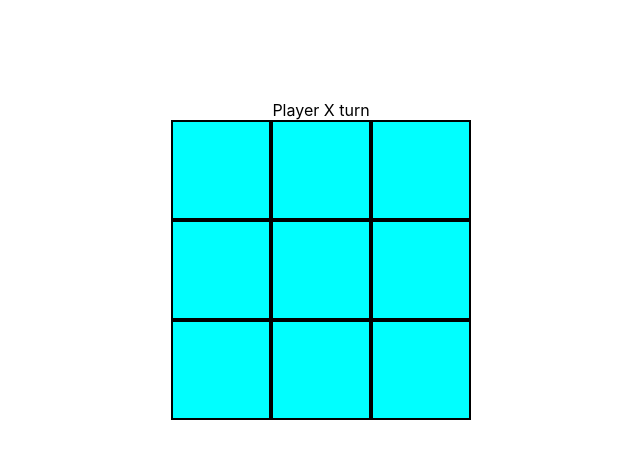
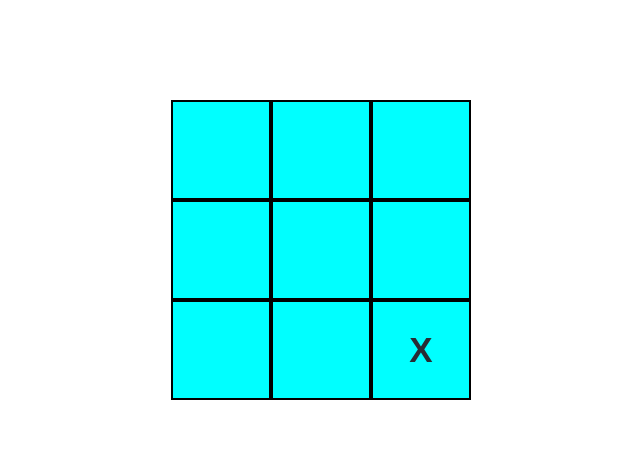
Before and after one commit to kapiljhajhria/projetc_01_react, a React (Create React App) app: page / in a window 1280 px wide. Shown: the top 458 px of the page, without its empty margins (319-959 px from the left). Built offline with nearby package versions, Linux system fonts and the light colour scheme.

Commit message:
printing correct array in terminal

```diff
--- a/src/App.js
+++ b/src/App.js
@@ -1,13 +1,11 @@
 import React from 'react';
-import logo from './logo.svg';
 import './App.css';
-import Square from './Square'
-import Grid from './Grid'
+import Game from './Game'
 
 function App() {
   return (
     <div className="App">
-    <Grid></Grid>
+    <Game/>
 
     </div>
   );
--- /dev/null
+++ b/src/Game/index.js
@@ -0,0 +1,109 @@
+import React from 'react'
+import './styles.css'
+import Grid from "../Grid";
+class Game extends React.Component {
+
+    constructor(props) {
+        super(props);
+        this.state = {
+            //initial state of grid
+            gameArray:[Array(9).fill(null),[null,null,null,null,null,null,null,null,'X',]],
+            sqaures:[],
+            isXnext: true,
+            status: 'Player X turn',
+            gameOver: false,
+            isGameDraw: false,
+        }
+    }
+
+    handleClick(index) {
+        if (this.state.gameOver) {
+            if (this.state.isGameDraw) {
+                alert("No More Moves left, Please start over");
+            } else {
+                alert("game Won, refresh page to start over");
+            }
+
+        } else {
+            let squaresCopy = this.state.gameArray.slice(-1)[0].slice();
+            console.log(squaresCopy);
+            if (squaresCopy[index] !== null) {
+                return;
+            }
+            squaresCopy[index] = this.state.isXnext ? 'X' : 'O';
+
+            if (this.gameWon(squaresCopy)) {
+                this.setState({
+                    squares: squaresCopy,
+                    status: !this.state.isXnext ? 'Player O Won' : 'Plaer X Won',
+                    gameOver: true
+                });
+            } else if (this.gameDraw(squaresCopy)) {
+                this.setState({
+                    squares: squaresCopy,
+                    status: 'Game Drawn',
+                    gameOver: true,
+                    isGameDraw: true
+                });
+            } else {
+                this.state.gameArray.push(squaresCopy);
+                this.setState({
+
+                    squares: squaresCopy,
+                    isXnext: !this.state.isXnext,
+                    status: !this.state.isXnext ? 'Player X turn' : 'Plaer O turn',
+                })
+            }
+        }
+        //update the state
+
+    }
+
+    gameDraw(squaresList) {
+        return squaresList.every((el) => el !== null);
+    }
+
+    gameWon(squaresList) {
+        if (squaresList[0] === 'X' && squaresList[1] === 'X' && squaresList[2] === 'X')
+            return true;
+        else if (squaresList[0] === 'O' && squaresList[1] === 'O' && squaresList[2] === 'O')
+            return true;
+        else if (squaresList[3] === 'X' && squaresList[4] === 'X' && squaresList[5] === 'X')
+            return true;
+        else if (squaresList[3] === 'O' && squaresList[4] === 'O' && squaresList[5] === 'O')
+            return true;
+        else if (squaresList[6] === 'X' && squaresList[7] === 'X' && squaresList[8] === 'X')
+            return true;
+        else if (squaresList[6] === 'O' && squaresList[7] === 'O' && squaresList[8] === 'O')
+            return true;
+        else if (squaresList[0] === 'X' && squaresList[3] === 'X' && squaresList[6] === 'X')
+            return true;
+        else if (squaresList[0] === 'O' && squaresList[3] === 'O' && squaresList[6] === 'O')
+            return true;
+        else if (squaresList[1] === 'X' && squaresList[4] === 'X' && squaresList[7] === 'X')
+            return true;
+        else if (squaresList[1] === 'O' && squaresList[4] === 'O' && squaresList[7] === 'O')
+            return true;
+        else if (squaresList[2] === 'X' && squaresList[5] === 'X' && squaresList[8] === 'X')
+            return true;
+        else if (squaresList[2] === 'O' && squaresList[5] === 'O' && squaresList[8] === 'O')
+            return true;
+        else if (squaresList[0] === 'X' && squaresList[4] === 'X' && squaresList[8] === 'X')
+            return true;
+        else if (squaresList[0] === 'O' && squaresList[4] === 'O' && squaresList[8] === 'O')
+            return true;
+        else if (squaresList[2] === 'X' && squaresList[4] === 'X' && squaresList[6] === 'X')
+            return true;
+        else if (squaresList[2] === 'O' && squaresList[4] === 'O' && squaresList[6] === 'O')
+            return true;
+        return false;
+    }
+
+    render() {
+        return (
+            <Grid squares={this.state.gameArray.slice(-1)[0]} handleClick={(index) =>this.handleClick(index)}/>
+        );
+    }
+}
+
+export default Game;
--- a/src/Grid/index.js
+++ b/src/Grid/index.js
@@ -8,105 +8,23 @@ class Grid extends React.Component {
         super(props);
         this.state = {
             //initial state of grid
-            squares: Array(9).fill(null),
-            isXnext: true,
-            status: 'Player X turn',
-            gameOver: false,
-            isGameDraw: false,
+            squares: this.props.squares,
         }
     }
 
 
-    handleClick(index) {
-        if (this.state.gameOver) {
-            if (this.state.isGameDraw) {
-                alert("No More Moves left, Please start over");
-            } else {
-                alert("game Won, refresh page to start over");
-            }
 
-        } else {
-            let squaresCopy = this.state.squares.slice();
-            if (squaresCopy[index] !== null) {
-                return;
-            }
-            squaresCopy[index] = this.state.isXnext ? 'X' : 'O';
-
-            if (this.gameWon(squaresCopy)) {
-                this.setState({
-                    squares: squaresCopy,
-                    status: !this.state.isXnext ? 'Player O Won' : 'Plaer X Won',
-                    gameOver: true
-                });
-            } else if (this.gameDraw(squaresCopy)) {
-                this.setState({
-                    squares: squaresCopy,
-                    status: 'Game Drawn',
-                    gameOver: true,
-                    isGameDraw: true
-                });
-            } else {
-                this.setState({
-                    squares: squaresCopy,
-                    isXnext: !this.state.isXnext,
-                    status: !this.state.isXnext ? 'Player X turn' : 'Plaer O turn',
-                })
-            }
-        }
-        //update the state
-
-    }
-
-    gameDraw(squaresList) {
-        return squaresList.every((el) => el !== null);
-    }
-
-    gameWon(squaresList) {
-        if (squaresList[0] === 'X' && squaresList[1] === 'X' && squaresList[2] === 'X')
-            return true;
-        else if (squaresList[0] === 'O' && squaresList[1] === 'O' && squaresList[2] === 'O')
-            return true;
-        else if (squaresList[3] === 'X' && squaresList[4] === 'X' && squaresList[5] === 'X')
-            return true;
-        else if (squaresList[3] === 'O' && squaresList[4] === 'O' && squaresList[5] === 'O')
-            return true;
-        else if (squaresList[6] === 'X' && squaresList[7] === 'X' && squaresList[8] === 'X')
-            return true;
-        else if (squaresList[6] === 'O' && squaresList[7] === 'O' && squaresList[8] === 'O')
-            return true;
-        else if (squaresList[0] === 'X' && squaresList[3] === 'X' && squaresList[6] === 'X')
-            return true;
-        else if (squaresList[0] === 'O' && squaresList[3] === 'O' && squaresList[6] === 'O')
-            return true;
-        else if (squaresList[1] === 'X' && squaresList[4] === 'X' && squaresList[7] === 'X')
-            return true;
-        else if (squaresList[1] === 'O' && squaresList[4] === 'O' && squaresList[7] === 'O')
-            return true;
-        else if (squaresList[2] === 'X' && squaresList[5] === 'X' && squaresList[8] === 'X')
-            return true;
-        else if (squaresList[2] === 'O' && squaresList[5] === 'O' && squaresList[8] === 'O')
-            return true;
-        else if (squaresList[0] === 'X' && squaresList[4] === 'X' && squaresList[8] === 'X')
-            return true;
-        else if (squaresList[0] === 'O' && squaresList[4] === 'O' && squaresList[8] === 'O')
-            return true;
-        else if (squaresList[2] === 'X' && squaresList[4] === 'X' && squaresList[6] === 'X')
-            return true;
-        else if (squaresList[2] === 'O' && squaresList[4] === 'O' && squaresList[6] === 'O')
-            return true;
-        return false;
-    }
 
 
     getGridRow(offset) {
         return (
             <div className="gridRow">
                 <Square value={this.state.squares[offset + 0]}
-                        squarePressed={() => this.handleClick(offset + 0)}> </Square>
+                        squarePressed={() => this.props.handleClick(offset + 0)}> </Square>
                 <Square value={this.state.squares[offset + 1]}
-                        squarePressed={() => this.handleClick(offset + 1)}> </Square>
+                        squarePressed={() => this.props.handleClick(offset + 1)}> </Square>
                 <Square value={this.state.squares[offset + 2]}
-                        squarePressed={() => this.handleClick(offset + 2)}> </Square>
+                        squarePressed={() => this.props.handleClick(offset + 2)}> </Square>
 
             </div>
         );
```
Also changed, not shown: src/Game/styles.css (added).
